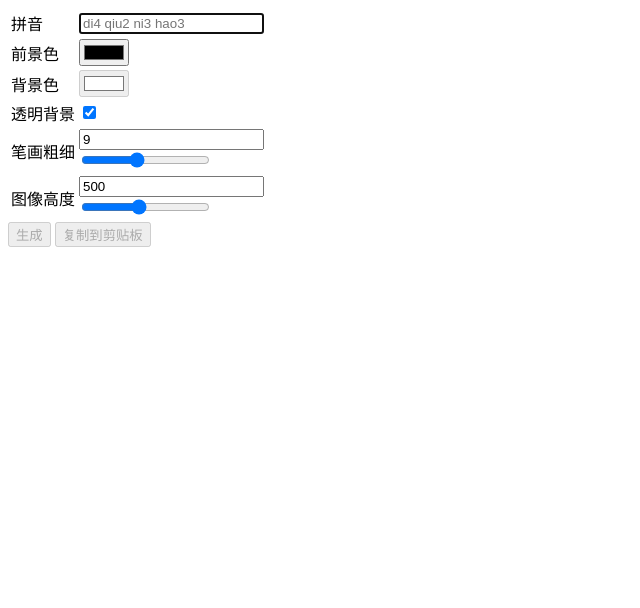
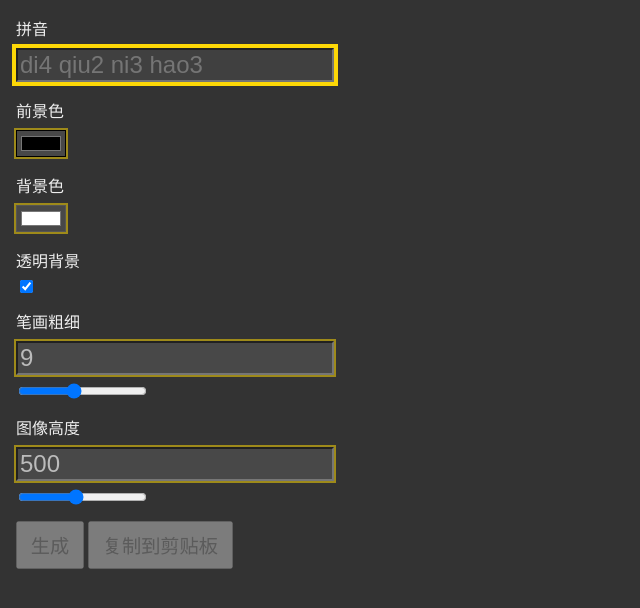
Before and after one commit to SpeedyOrc-C/Honkai-3rd-II-Martian, a SvelteKit app: page /maker in a window 1280 px wide. Shown: the top 608 px of the page, without its empty margins (0-640 px from the left). Built offline with nearby package versions, Linux system fonts and the light colour scheme; what crazy-parser would draw is missing.

Commit message:
Add a link to maker; Refactor CSS

```diff
--- a/src/global.sass
+++ /dev/null
@@ -1,34 +0,0 @@
-*
-    box-sizing: border-box
-
-%mono
-    font-family: Menlo, Consolas, "Source Code Pro", monospace
-
-code
-    @extend %mono
-
-body
-    background: #333
-    margin: 0
-    padding: 1rem
-
-input
-    color: #bbb
-    background: #484848
-    outline: 2px solid #fdd80788
-    &:focus
-        color: #ddd
-        background: #404040
-        outline: 4px solid #fdd807ff
-
-.scroll-x
-    overflow-y: visible
-    overflow-x: auto
-
-.no-sel
-    @extend %no-sel
-
-%no-sel
-    -moz-user-select: none
-    -webkit-user-select: none
-    user-select: none
--- /dev/null
+++ b/src/routes/+layout.svelte
@@ -0,0 +1,47 @@
+<slot/>
+
+<style lang="sass">
+    :global(*)
+        box-sizing: border-box
+
+    %mono
+        font-family: Menlo, Consolas, "Source Code Pro", monospace
+
+    :global(code)
+        @extend %mono
+
+    :global(body)
+        background: #333
+        margin: 0
+        padding: 1rem
+
+    :global(input[type="text"]),
+    :global(input[type="number"]),
+    :global(input[type="color"])
+        color: #bbb
+        background: #484848
+        outline: 2px solid #fdd80788
+        &:focus
+            color: #ddd
+            background: #404040
+            outline: 4px solid #fdd807ff
+
+    :global(button)
+        font-size: 1.2rem
+        padding: 0.5rem 0.8rem
+
+    :global(.scroll-x)
+        overflow-y: visible
+        overflow-x: auto
+
+    :global(.no-sel)
+        @extend %no-sel
+
+    :global(a)
+        color: unset
+
+    %no-sel
+        -moz-user-select: none
+        -webkit-user-select: none
+        user-select: none
+</style>
--- a/src/routes/+page.svelte
+++ b/src/routes/+page.svelte
@@ -1,5 +1,4 @@
 <script lang="ts">
-    import "../global.sass";
     import MartianSubtitle from "./MartianSubtitle.svelte";
     import type {Martian} from "$lib/Martian";
     import {martianP} from "$lib/Parser";
@@ -77,6 +76,12 @@
 
     <br><br><br>
 
+    <div class="text">
+        如果您需要进一步调整生成文字的颜色以及粗细，请移步至<a href="./maker">生成器</a>。
+    </div>
+
+    <br><br><br>
+
     <MartianSubtitle martian={martianTitleWriting}>
         书写方法
     </MartianSubtitle>
@@ -116,8 +121,6 @@
 </div>
 
 <style lang="scss">
-    @import "../global";
-
     #wrapper {
         width: 100%;
     }
--- a/src/routes/MartianSubtitle.svelte
+++ b/src/routes/MartianSubtitle.svelte
@@ -12,10 +12,10 @@
 </div>
 
 <style lang="sass">
-    @import "../global"
-
     .martian-subtitle
-        @extend %no-sel
+        -moz-user-select: none
+        -webkit-user-select: none
+        user-select: none
 
         display: flex
 
--- a/src/routes/maker/+page.svelte
+++ b/src/routes/maker/+page.svelte
@@ -27,6 +27,7 @@
             image = canvas.toDataURL();
         } catch (e) {
             alert("拼音输入格式错误。");
+            console.error(e)
         }
     }
 
@@ -49,40 +50,41 @@
 </svelte:head>
 
 <form>
-    <table>
-        <tr>
-            <td><label for="pinyin">拼音</label></td>
-            <td><input type="text" id="pinyin" bind:value={pinyin} bind:this={pinyinInput}
-                       placeholder="di4 qiu2 ni3 hao3" required autocomplete="off"></td>
-        </tr>
-        <tr>
-            <td><label for="foreground-color">前景色</label></td>
-            <td><input type="color" id="foreground-color" bind:value={foregroundColor}></td>
-        </tr>
-        <tr>
-            <td><label for="background-color">背景色</label></td>
-            <td><input type="color" id="background-color" bind:value={backgroundColor}
-                       disabled={transparentBackground}></td>
-        </tr>
-        <tr>
-            <td><label for="transparent-background">透明背景</label></td>
-            <td><input type="checkbox" id="transparent-background" bind:checked={transparentBackground}></td>
-        </tr>
-        <tr>
-            <td><label for="stroke-weight-percentage">笔画粗细</label></td>
-            <td><input type="number" id="stroke-weight-percentage" bind:value={weightPercentage}><br>
-                <input type="range" id="stroke-weight-percentage-range" bind:value={weightPercentage}
-                       min="1" max="20" step="1">
-            </td>
-        </tr>
-        <tr>
-            <td><label for="image-height">图像高度</label></td>
-            <td><input type="number" id="image-height" bind:value={imageHeight} required><br>
-                <input type="range" id="image-height-range" bind:value={imageHeight}
-                       min="100" max="1000" step="100">
-            </td>
-        </tr>
-    </table>
+    <div>
+        <label for="pinyin">拼音</label>
+        <input type="text" id="pinyin" bind:value={pinyin} bind:this={pinyinInput}
+                   placeholder="di4 qiu2 ni3 hao3" required autocomplete="off">
+    </div>
+
+    <div>
+        <label for="foreground-color">前景色</label>
+        <input type="color" id="foreground-color" bind:value={foregroundColor}>
+    </div>
+
+    <div>
+        <label for="background-color">背景色</label>
+        <input type="color" id="background-color" bind:value={backgroundColor}
+                   disabled={transparentBackground}>
+    </div>
+
+    <div>
+        <label for="transparent-background">透明背景</label>
+        <input type="checkbox" id="transparent-background" bind:checked={transparentBackground}>
+    </div>
+
+    <div>
+        <label for="stroke-weight-percentage">笔画粗细</label>
+        <input type="number" id="stroke-weight-percentage" bind:value={weightPercentage}>
+            <input type="range" id="stroke-weight-percentage-range" bind:value={weightPercentage}
+                   min="1" max="20" step="1">
+    </div>
+
+    <div>
+        <label for="image-height">图像高度</label>
+        <input type="number" id="image-height" bind:value={imageHeight} required>
+        <input type="range" id="image-height-range" bind:value={imageHeight}
+               min="100" max="1000" step="100">
+    </div>
 
     <button on:click={render} type="submit" disabled={pinyin.length === 0}>生成</button>
     <button on:click={copyToClipboard} disabled={image == null}>复制到剪贴板</button>
@@ -100,12 +102,28 @@
 
 <canvas bind:this={canvas} />
 
-<style>
-    canvas {
-        display: none;
-    }
+<style lang="sass">
+    canvas
+        display: none
 
-    img {
-        height: 10rem;
-    }
+    img
+        height: 10rem
+
+    form > div
+        margin-bottom: 1rem
+
+    label
+        margin-bottom: 0.5rem
+        display: block
+        color: #eee
+
+    input[type="range"]
+        margin-top: 0.5rem
+
+    input
+        display: block
+        font-size: 1.5rem
+
+    img
+        outline: 4px dashed #fff2
 </style>
```
Also changed, not shown: src/lib/ui/Button.svelte (added, +55 -0 lines), 1 other file (tests, documents, lock files or other folders).
